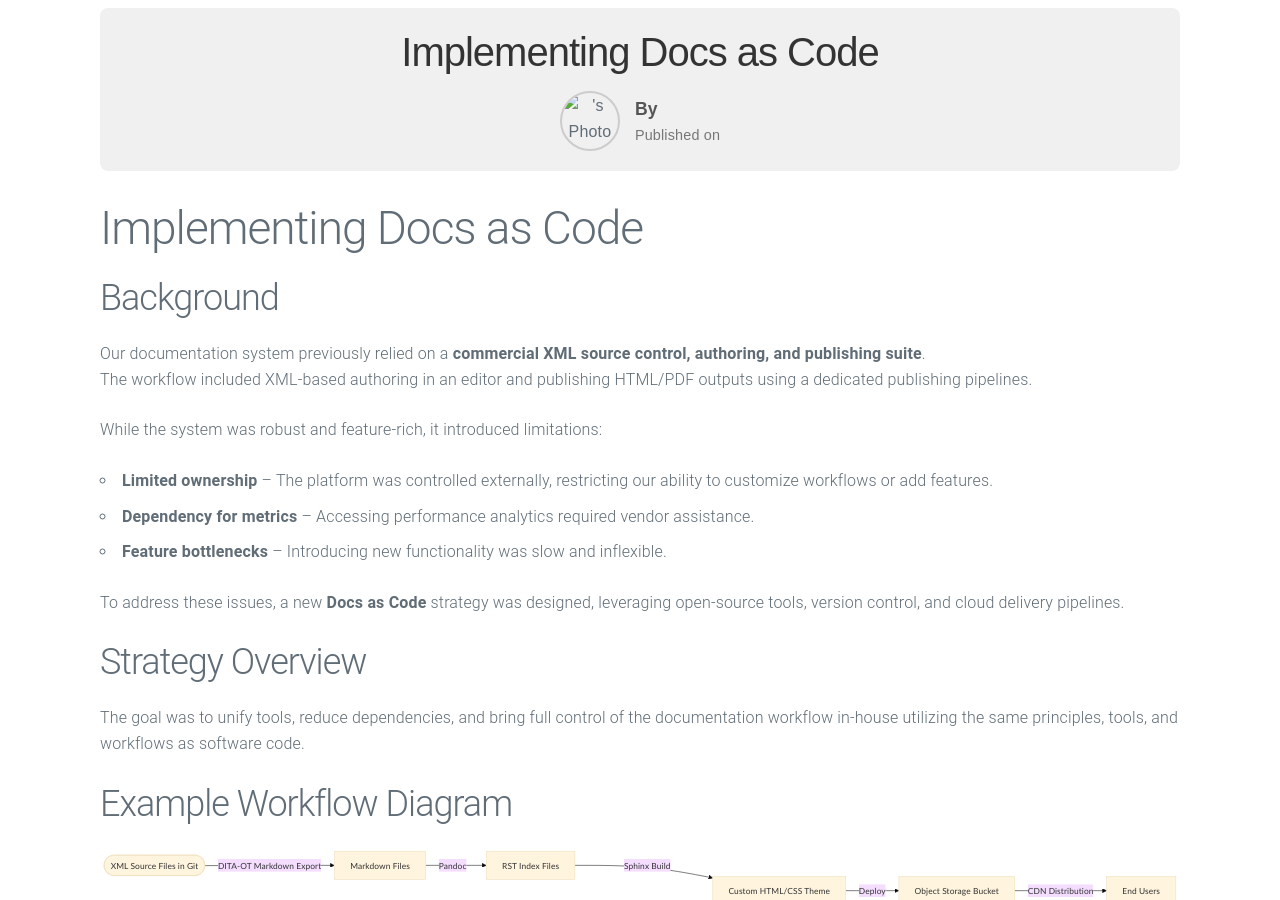
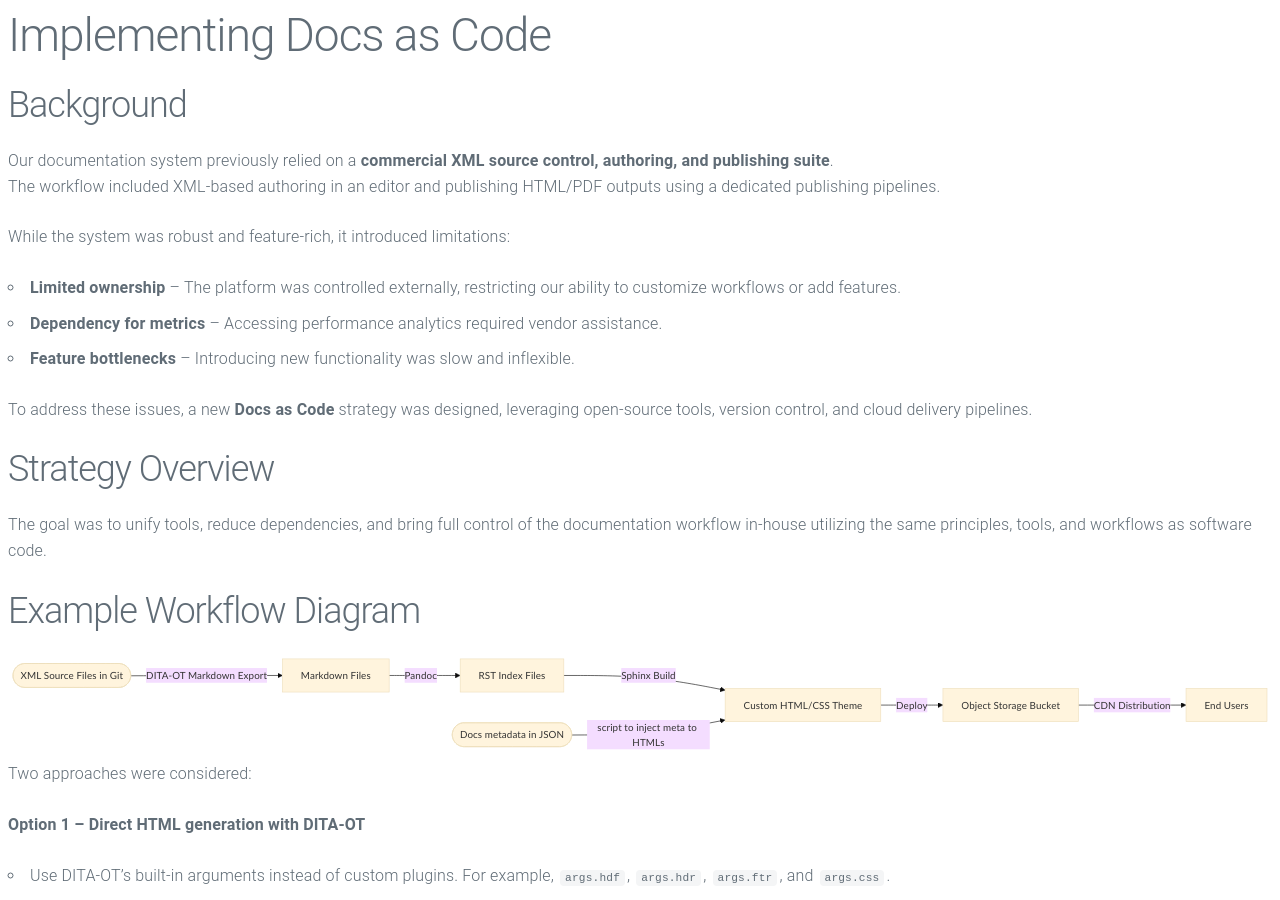
Before and after one commit to veera-linga/blogs, a Jekyll site: the page built from implementing-docs-as-code.md, in a window 1280 px wide and 900 px high. Built offline with Jekyll 4.4.1, drawn with Linux system fonts in a browser that asks for light colours; our own code applies the rules of GitHub Pages for plain Markdown files.

Commit message:
Update default.html
Signed-off-by: veera <124036467+veera-linga@users.noreply.github.com>

```diff
--- a/_layouts/default.html
+++ b/_layouts/default.html
@@ -10,48 +10,6 @@
   </head>
   <body>
     <div class="container">
-      <div class="blog-banner" style="
-          background-color: #f0f0f0;
-          padding: 20px;
-          text-align: center;
-          border-radius: 8px;
-          font-family: Arial, sans-serif;
-          margin-bottom: 30px;
-      ">
-          <h1 style="
-              font-size: 2.5em;
-              color: #333;
-              margin-top: 0;
-              margin-bottom: 10px;
-          ">{{ page.title }}</h1>
-
-          <div class="author-info" style="
-              display: flex;
-              align-items: center;
-              justify-content: center;
-              gap: 15px;
-              margin-top: 15px;
-          ">
-              <img src="{{ page.author_image }}" alt="{{ page.author }}'s Photo" style="
-                  width: 60px;
-                  height: 60px;
-                  border-radius: 50%;
-                  border: 2px solid #ccc;
-              ">
-              <div class="author-details" style="text-align: left;">
-                  <p style="
-                      margin: 0;
-                      font-size: 1.1em;
-                      font-weight: bold;
-                      color: #555;
-                  ">By {{ page.author }}</p>
-                  <p style="
-                      margin: 0;
-                      font-size: 0.9em;
-                      color: #777;
-                  ">Published on {{ page.date }}</p>
-              </div>
-          </div>
       </div>
 
       {{ content }}
```
